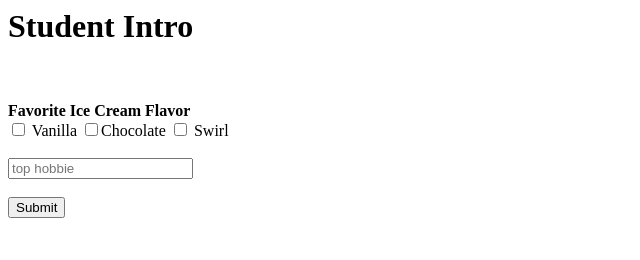
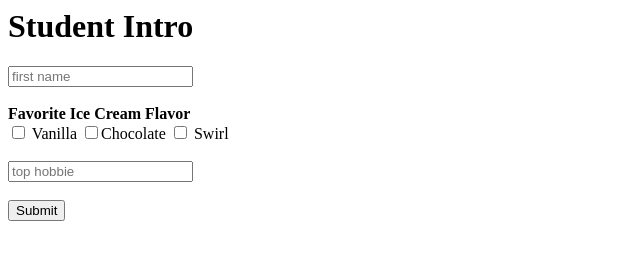
Before and after one commit to knightmoves-schools/006-tab-index-dorianvelazquez, a website: page index.html in a window 1280 px wide. Shown: the whole page, without its empty margins (0-640 px from the left). Drawn offline with Linux system fonts and the light colour scheme.

Commit message:
Update index.html
good

```diff
--- a/index.html
+++ b/index.html
@@ -6,7 +6,7 @@
         <form action=https://www.w3schools.com/tags/att_global_tabindex.asp>
             <h1>Student Intro</h1>
 
-            <imput type="text" placeholder="first name" tabindex="2">
+            <input type="text" placeholder="first name" tabindex="2">
                 <br/><br/>
 
                 <strong>Favorite Ice Cream Flavor</strong>
```
